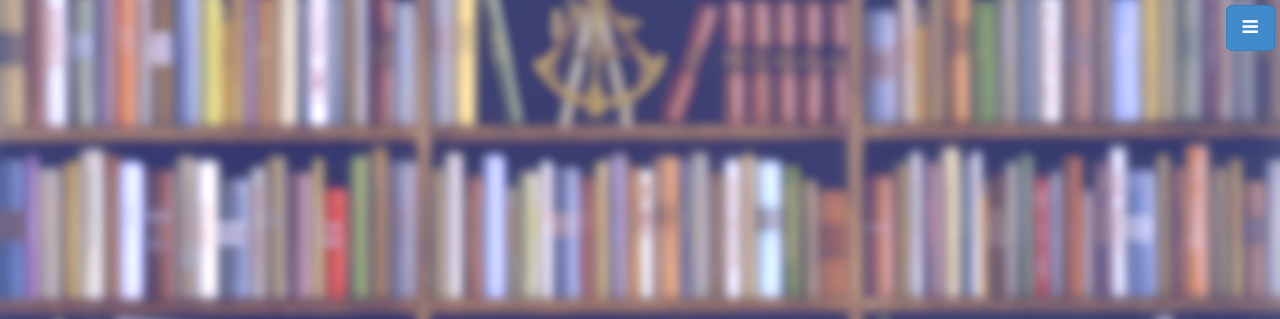
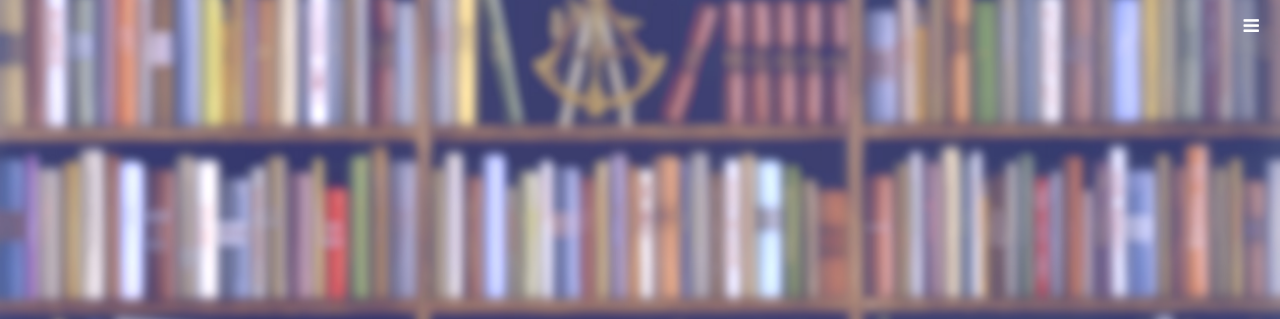
Before and after one commit to bookdapp/bookdapp.github.io, a plain HTML site: page index.html in a window 1280 px wide. Shown: the top 319 px of the page. Drawn offline with Linux system fonts and the light colour scheme.

Commit message:
Better Buttons!

```diff
--- a/css/stylish-portfolio.css
+++ b/css/stylish-portfolio.css
@@ -152,6 +152,21 @@ i.service-icon:hover {
   font-size: 68px;
 }
 
+/* Button Mod */
+
+.btn-b-menu {
+  background: 0;
+  border: 0;
+  color: #fff;
+}
+
+.btn-b-menu:hover {
+  background: 0;
+  border: 0;
+  color: #ddd;
+  transition: color .25s;
+}
+
 /* Callout */
 
 .callout {
--- a/index.html
+++ b/index.html
@@ -19,11 +19,11 @@
   <body>
 
     <!-- Side Menu -->
-    <a id="menu-toggle" href="#" class="btn btn-primary btn-lg toggle"><i class="icon-reorder"></i></a>
+    <a id="menu-toggle" href="#" class="btn btn-lg btn-b-menu toggle"><i class="icon-reorder"></i></a>
     <div id="sidebar-wrapper">
       <ul class="sidebar-nav">
         <a id="menu-close" href="#" class="btn btn-default btn-lg pull-right toggle"><i class="icon-remove"></i></a>
-        <li class="sidebar-brand"><a href="http://startbootstrap.com">BOOKd</a></li>
+        <li class="sidebar-brand"><a href="http://bookdapp.github.io">BOOKd</a></li>
         <li><a href="#top">Home</a></li>
         <li><a href="#portfolio">Developments</a></li>
         <li><a href="#services">Features</a></li>
```
